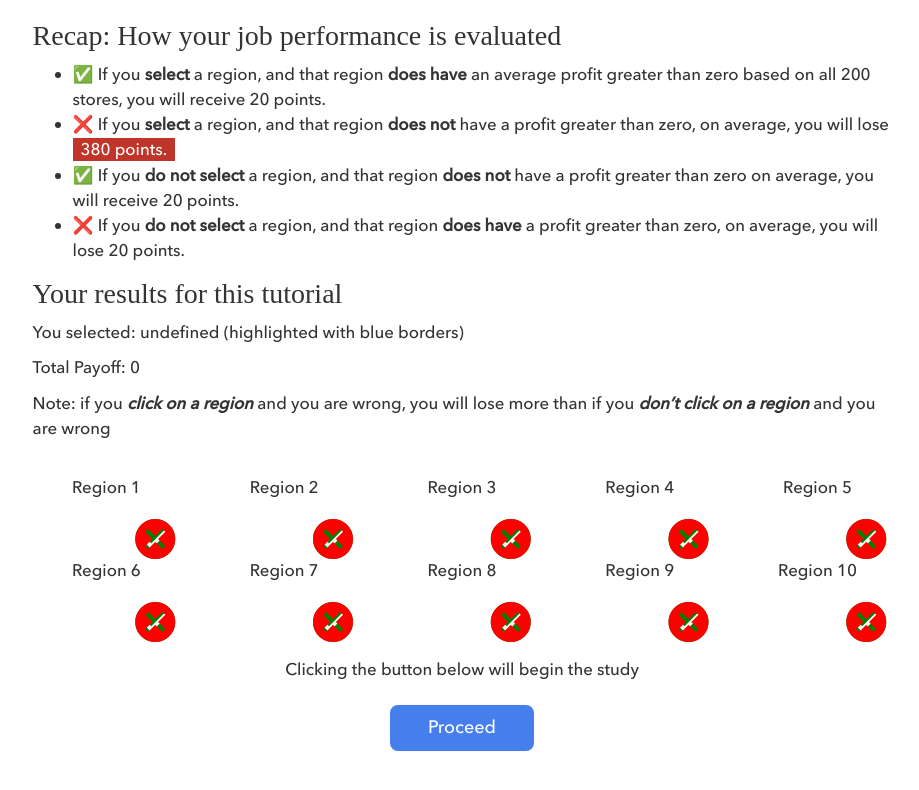
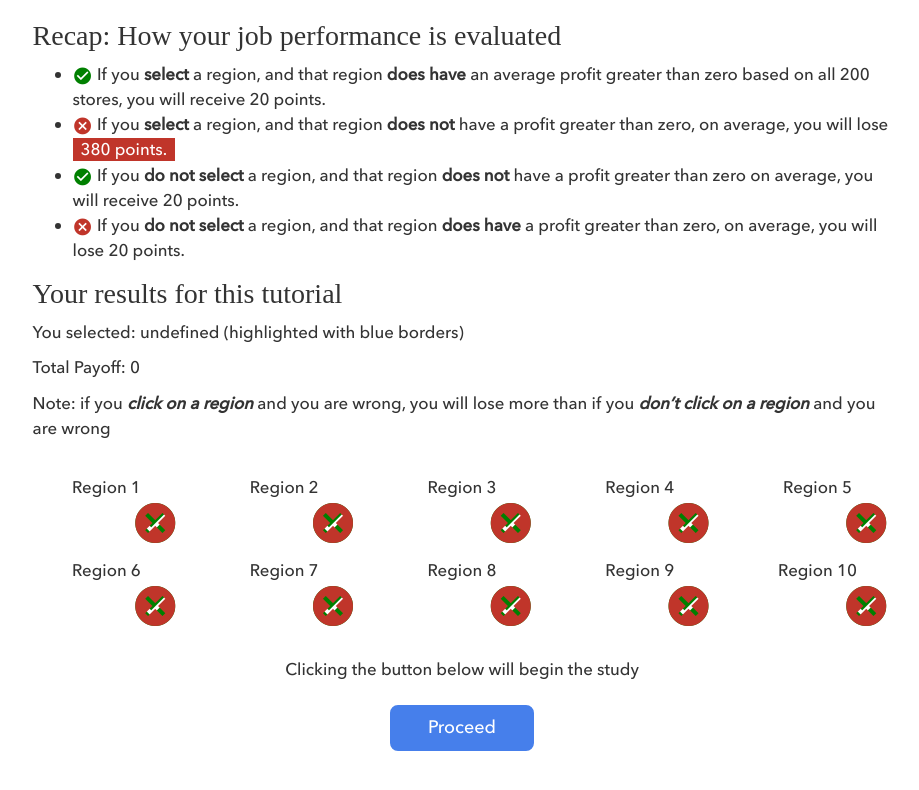
Before and after one commit to MUCollective/vis-insights-study, a plain HTML site: page test-2.html in a window 1280 px wide. Shown: the part 104-894 px from the top of the page, without its empty margins (178-1097 px from the left). Drawn offline with nearby package versions, Linux system fonts and the light colour scheme; a script that the page names is missing; a web font is replaced by a local one.

Commit message:
cosmetics

```diff
--- a/css/custom.css
+++ b/css/custom.css
@@ -212,13 +212,27 @@ img.vis-desc {
 .correct-label {
 	font-size: 48px !important;
 	color: green !important;
-	position: absolute; top: 64px; right: 16px;
+	position: absolute; top: 48px; right: 16px;
 }
 
 .incorrect-label {
 	font-size: 48px !important;
-	color: red !important;
-	position: absolute; top: 64px; right: 16px;
+	color: #C0352A !important;
+	position: absolute; top: 48px; right: 16px;
+}
+
+.icon-correct {
+	font-size: 1.2em !important;
+	color: green !important;
+	display: inline-flex;
+    vertical-align: middle;
+}
+
+.icon-incorrect {
+	font-size: 1.2em !important;
+	color: #C0352A !important;
+	display: inline-flex;
+    vertical-align: middle;
 }
 
 p.region-label {
--- a/test-2.html
+++ b/test-2.html
@@ -53,10 +53,10 @@
 							<!-- Your job of picking out profitable regions without full sets of data is risky. You will win or lose corporate brownie points based on the rules below, and of course your goal is to maximize your points for the next promotion. -->
 							<!-- By clicking on a region, you indicate that you think the region has a profit greater than zero. Your goal is to maximise your points. -->
 							<ul>
-								<li>&#x2705; If you <b>select</b> a region, and that region <b>does have</b> an average profit greater than zero based on all 200 stores, you will receive 20 points. <!-- This is a <i>True Positive</i>.--></li>
-								<li>&#10060; If you <b>select</b> a region, and that region <b>does not</b> have a profit greater than zero, on average, you will lose <span class="highlight">380 points.</span><!--  This is a <i>False Positive</i>. --></li>
-								<li>&#x2705; If you <b>do not select</b>  a region, and that region <b>does not</b> have a profit greater than zero on average, you will receive 20 points. <!-- This is a <i>True Negative</i>. --></li>
-								<li>&#10060; If you <b>do not select</b>  a region, and that region <b>does have</b> a profit greater than zero, on average, you will lose 20 points. <!-- This is a <i>False Negative</i>. --></li>
+								<li><i class="material-icons icon-desc icon-correct">check_circle</i> If you <b>select</b> a region, and that region <b>does have</b> an average profit greater than zero based on all 200 stores, you will receive 20 points. <!-- This is a <i>True Positive</i>.--></li>
+								<li><i class="material-icons icon-desc icon-incorrect">cancel</i> If you <b>select</b> a region, and that region <b>does not</b> have a profit greater than zero, on average, you will lose <span class="highlight">380 points.</span><!--  This is a <i>False Positive</i>. --></li>
+								<li><i class="material-icons icon-desc icon-correct">check_circle</i> If you <b>do not select</b>  a region, and that region <b>does not</b> have a profit greater than zero on average, you will receive 20 points. <!-- This is a <i>True Negative</i>. --></li>
+								<li><i class="material-icons icon-desc icon-incorrect">cancel</i> If you <b>do not select</b>  a region, and that region <b>does have</b> a profit greater than zero, on average, you will lose 20 points. <!-- This is a <i>False Negative</i>. --></li>
 							</ul>
 						</p>
 						<h3>Your results for this tutorial</h3>
```
Also changed, not shown: index.html (+2 -2 lines).
